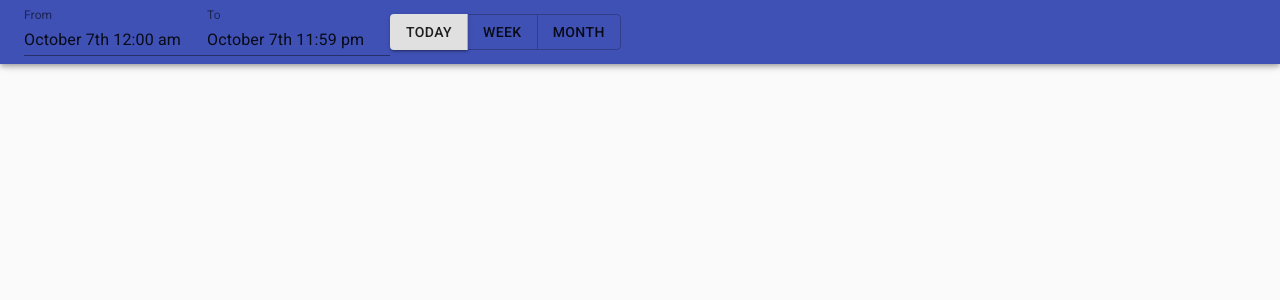
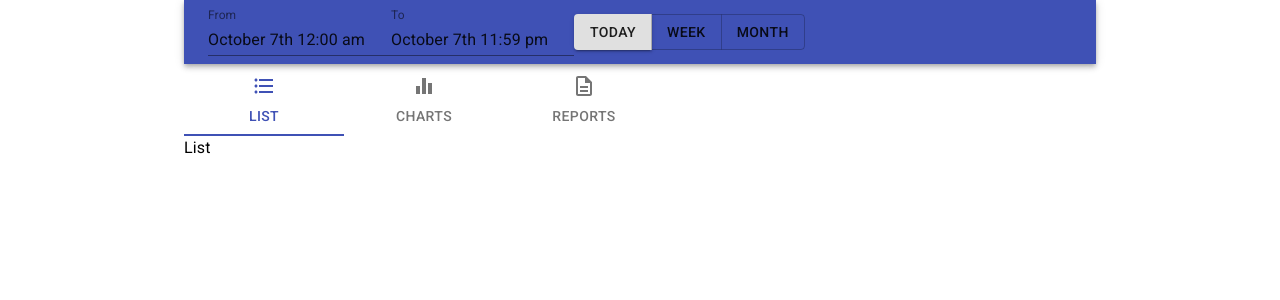
Before and after one commit to jpenna/sleep-app, a React app in the folder web/: page / in a window 1280 px wide. Shown: the top 300 px of the page. Built offline with nearby package versions, Linux system fonts and the light colour scheme.

Commit message:
Add home

```diff
--- a/web/package.json
+++ b/web/package.json
@@ -42,6 +42,7 @@
     "postcss-normalize": "7.0.1",
     "postcss-preset-env": "6.7.0",
     "postcss-safe-parser": "4.0.1",
+    "prop-types": "^15.7.2",
     "react": "^16.10.2",
     "react-app-polyfill": "^1.0.4",
     "react-dev-utils": "^9.1.0",
--- a/web/src/App.jsx
+++ b/web/src/App.jsx
@@ -1,19 +1,20 @@
 import React from 'react';
-import CssBaseline from '@material-ui/core/CssBaseline';
 import Container from '@material-ui/core/Container';
 import { MuiPickersUtilsProvider } from '@material-ui/pickers';
+import { Box } from '@material-ui/core';
 
 // pick a date util library
 import MomentUtils from '@date-io/moment';
 
 import Header from './components/Header';
+import Home from './pages/Home';
 
 export default function App() {
   return (
     <MuiPickersUtilsProvider utils={MomentUtils}>
       <Container maxWidth="md">
-        <CssBaseline />
         <Header />
+        <Home />
       </Container>
     </MuiPickersUtilsProvider>
   );
--- a/web/src/components/Header.jsx
+++ b/web/src/components/Header.jsx
@@ -28,7 +28,7 @@ export default function Headers() {
   }, []);
 
   return (
-    <AppBar>
+    <AppBar position="relative">
       <Toolbar>
         <DateTimePicker
           variant="inline"
--- /dev/null
+++ b/web/src/components/Menu.jsx
@@ -0,0 +1,29 @@
+import React from 'react';
+import PropTypes from 'prop-types';
+import { Tab, Tabs } from '@material-ui/core';
+import FormatListBulletedIcon from '@material-ui/icons/FormatListBulleted';
+import EqualizerOutlinedIcon from '@material-ui/icons/EqualizerOutlined';
+import DescriptionOutlinedIcon from '@material-ui/icons/DescriptionOutlined';
+
+export default function Menu({ tab, setTab }) {
+  return (
+    <>
+      <Tabs
+        value={tab}
+        onChange={(e, value) => setTab(value)}
+        indicatorColor="primary"
+        textColor="primary"
+        aria-label="tabs"
+      >
+        <Tab label="List" icon={<FormatListBulletedIcon />} />
+        <Tab label="Charts" icon={<EqualizerOutlinedIcon />} />
+        <Tab label="Reports" icon={<DescriptionOutlinedIcon />} />
+      </Tabs>
+    </>
+  );
+}
+
+Menu.propTypes = {
+  tab: PropTypes.number.isRequired,
+  setTab: PropTypes.func.isRequired,
+};
--- /dev/null
+++ b/web/src/pages/Home.jsx
@@ -0,0 +1,23 @@
+import React, { useState, useMemo, useCallback } from 'react';
+import { Typography } from '@material-ui/core';
+
+import Menu from '../components/Menu';
+
+export default function Home() {
+  const [tab, setTab] = useState(0);
+
+  return (
+    <>
+      <Menu tab={tab} setTab={setTab} />
+      <Typography hidden={tab !== 0}>
+        List
+      </Typography>
+      <Typography hidden={tab !== 1}>
+        Charts
+      </Typography>
+      <Typography hidden={tab !== 2}>
+        Reports
+      </Typography>
+    </>
+  );
+}
```
